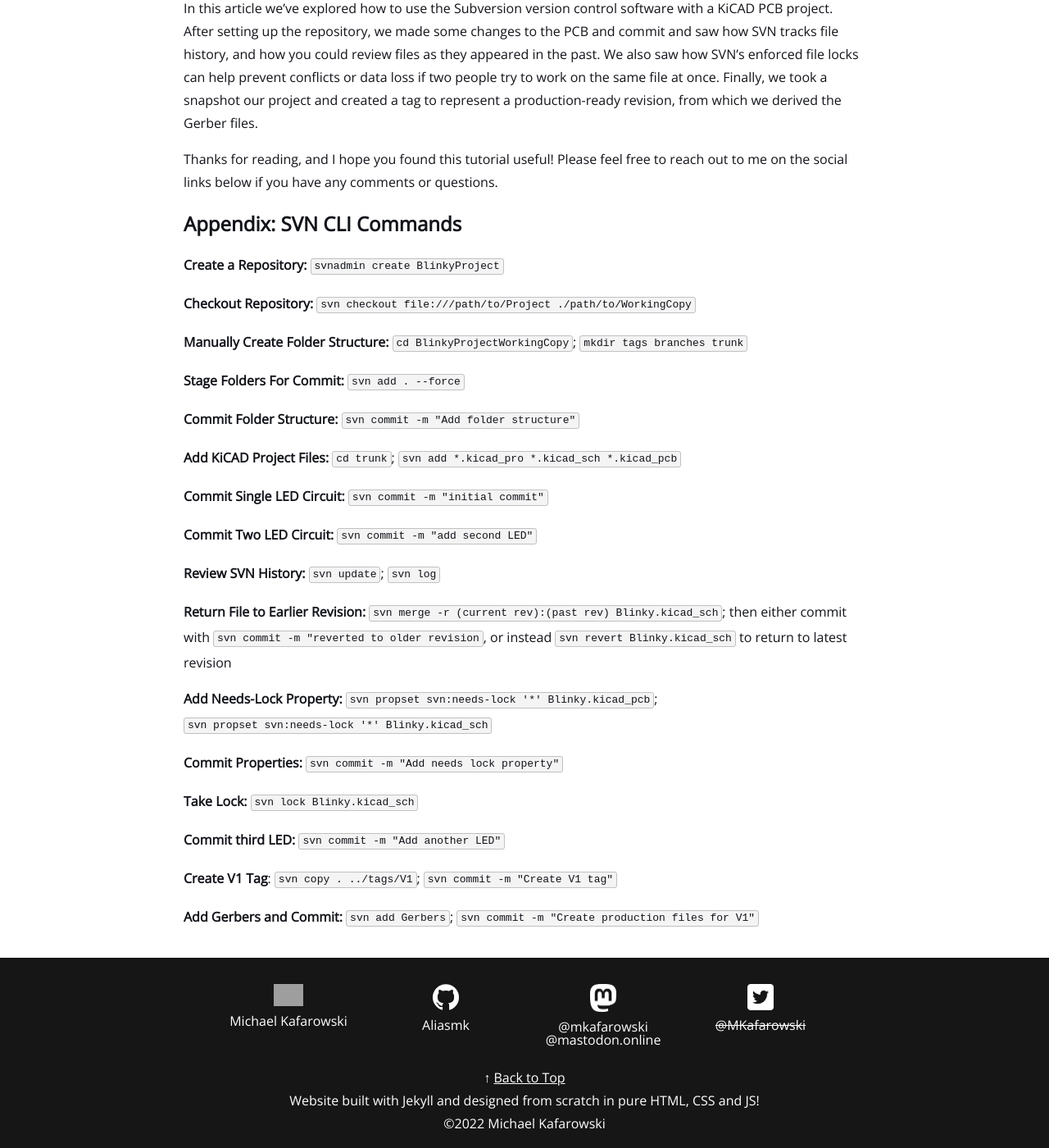
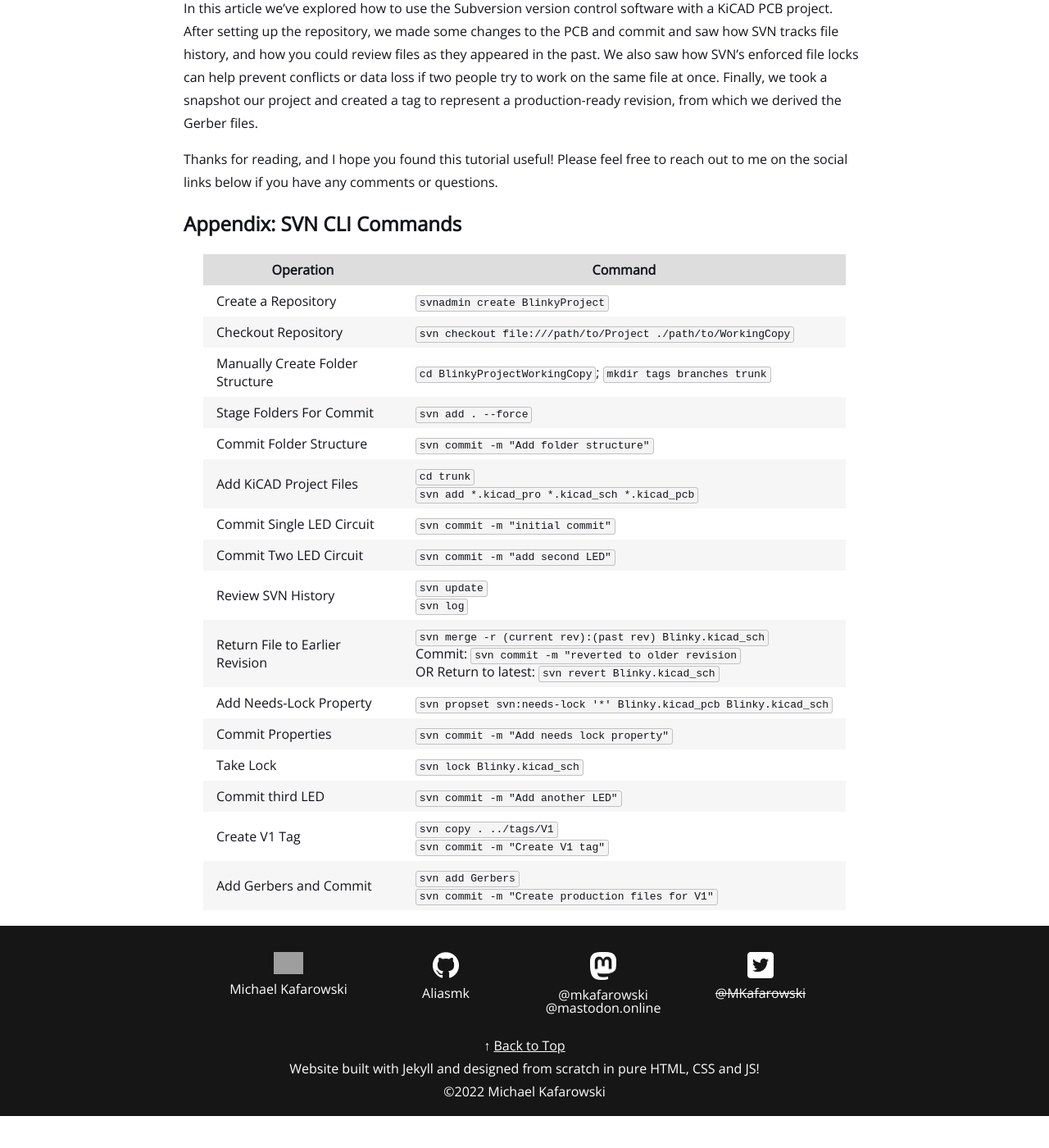
Before and after one commit to Aliasmk/aliasmk.github.io, a Jekyll site: the page built from _posts/2022-12-16-version-control-for-pcb-design.md, in a window 1280 px wide and 1400 px high, scrolled down 9787 px. Shown: the whole window at 82% size. Built offline with Jekyll 4.4.1, drawn with Linux system fonts in a browser that asks for light colours; after the commit the page ends 11148 px from its top, so only the background shows below that; grey boxes are pictures that could not be loaded.

Commit message:
Create table style, convert vcs appendix to table

```diff
--- a/_posts/2022-12-16-version-control-for-pcb-design.md
+++ b/_posts/2022-12-16-version-control-for-pcb-design.md
@@ -163,35 +163,25 @@ In this article we've explored how to use the Subversion version control softwar
 Thanks for reading, and I hope you found this tutorial useful! Please feel free to reach out to me on the social links below if you have any comments or questions.
 
 ## Appendix: SVN CLI Commands
+<div id="table-container" markdown="1">
 
-**Create a Repository:** `svnadmin create BlinkyProject`
+| Operation | Command |
+|-------|--------|
+| Create a Repository | `svnadmin create BlinkyProject` |
+| Checkout Repository | `svn checkout file:///path/to/Project ./path/to/WorkingCopy` |
+| Manually Create Folder Structure | `cd BlinkyProjectWorkingCopy`; `mkdir tags branches trunk`|
+| Stage Folders For Commit | `svn add . --force`|
+| Commit Folder Structure | `svn commit -m "Add folder structure"`|
+| Add KiCAD Project Files | `cd trunk`<br>`svn add *.kicad_pro *.kicad_sch *.kicad_pcb` |
+| Commit Single LED Circuit | `svn commit -m "initial commit"` |
+| Commit Two LED Circuit | `svn commit -m "add second LED"` |
+| Review SVN History | `svn update`<br>`svn log` |
+| Return File to Earlier Revision | `svn merge -r (current rev):(past rev) Blinky.kicad_sch`<br>Commit: `svn commit -m "reverted to older revision`<br>OR Return to latest: `svn revert Blinky.kicad_sch`  |
+| Add Needs-Lock Property | `svn propset svn:needs-lock '*' Blinky.kicad_pcb Blinky.kicad_sch` |
+| Commit Properties | `svn commit -m "Add needs lock property"` |
+| Take Lock | `svn lock Blinky.kicad_sch` |
+| Commit third LED | `svn commit -m "Add another LED"` |
+| Create V1 Tag | `svn copy . ../tags/V1`<br>`svn commit -m "Create V1 tag"` |
+| Add Gerbers and Commit | `svn add Gerbers`<br>`svn commit -m "Create production files for V1"` |
 
-**Checkout Repository:** `svn checkout file:///path/to/Project ./path/to/WorkingCopy`
-
-**Manually Create Folder Structure:** `cd BlinkyProjectWorkingCopy`; `mkdir tags branches trunk`
-
-**Stage Folders For Commit:** `svn add . --force`
-
-**Commit Folder Structure:** `svn commit -m "Add folder structure"`
-
-**Add KiCAD Project Files:** `cd trunk`; `svn add *.kicad_pro *.kicad_sch *.kicad_pcb`
-
-**Commit Single LED Circuit:** `svn commit -m "initial commit"`
-
-**Commit Two LED Circuit:** `svn commit -m "add second LED"`
-
-**Review SVN History:** `svn update`; `svn log`
-
-**Return File to Earlier Revision:** `svn merge -r (current rev):(past rev) Blinky.kicad_sch`; then either commit with `svn commit -m "reverted to older revision`, or instead `svn revert Blinky.kicad_sch` to return to latest revision
-
-**Add Needs-Lock Property:** `svn propset svn:needs-lock '*' Blinky.kicad_pcb`; `svn propset svn:needs-lock '*' Blinky.kicad_sch`
-
-**Commit Properties:** `svn commit -m "Add needs lock property"`
-
-**Take Lock:** `svn lock Blinky.kicad_sch`
-
-**Commit third LED:** `svn commit -m "Add another LED"`
-
-**Create V1 Tag**: `svn copy . ../tags/V1`; `svn commit -m "Create V1 tag"`
-
-**Add Gerbers and Commit:** `svn add Gerbers`; `svn commit -m "Create production files for V1"`
+</div>
--- a/_sass/main.scss
+++ b/_sass/main.scss
@@ -16,6 +16,39 @@ body {
 
   font-family: 'Open Sans', sans-serif;
   color: rgb(18, 20, 26);
+}
+
+
+
+#table-container {
+  padding: 0.1em 3em;
+  overflow:auto;
+}
+
+td {
+  padding: 0.5em 1em;
+}
+
+th {
+  padding: 0.5em 1em;
+}
+
+thead tr{
+  background-color: #dddddd;
+}
+
+tbody tr:nth-child(odd) {
+  background-color: #ffffff;
+}
+
+tbody tr:nth-child(even) {
+  background-color: #f6f6f6;
+}
+
+table {
+  background-color: #ffffff;
+  width:100%;
+  border-collapse:collapse;
 }
 
 #notice {
```
